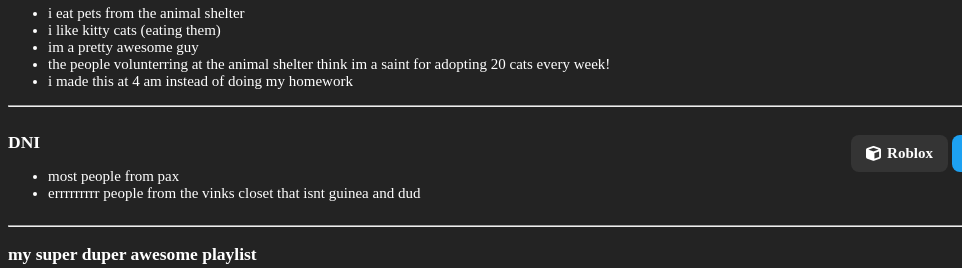
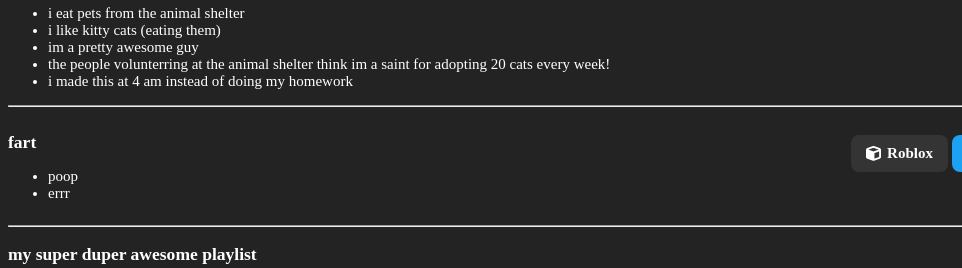
Before and after one commit to duckpoofart/aaronsaboutme, a plain HTML site: page index.html in a window 1280 px wide. Shown: the part 532-800 px from the top of the page, 0-962 px from the left. Drawn offline with Linux system fonts and the light colour scheme.

Commit message:
Update index.html

```diff
--- a/index.html
+++ b/index.html
@@ -24,10 +24,10 @@
 <div class="two-column">
   <div class="goals">
 
-    <h3>DNI</h3>
+    <h3>fart</h3>
     <ul>
-      <li>most people from pax</li>
-      <li>errrrrrrrr people from the vinks closet that isnt guinea and dud</li>
+      <li>poop</li>
+      <li>errr</li>
     </ul>
   </div>
     <div class="socials">
```
